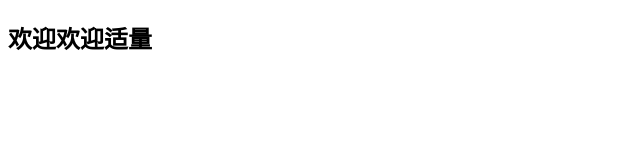
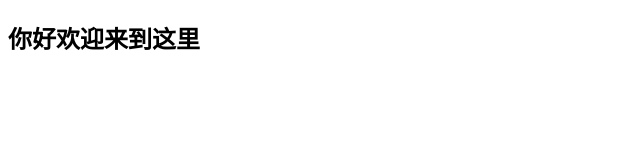
Before and after one commit to xiadaren/xiadaren.github.io, a plain HTML site: page index.html in a window 1280 px wide. Shown: the whole page, without its empty margins (0-640 px from the left). Drawn offline with Linux system fonts and the light colour scheme.

Commit message:
Add files via upload

```diff
--- a/index.html
+++ b/index.html
@@ -6,6 +6,6 @@
     <title>第一个网站</title>
 </head>
 <body>
-    <h2>欢迎欢迎适量</h2>
+    <h2>你好欢迎来到这里</h2>
 </body>
 </html>
```
